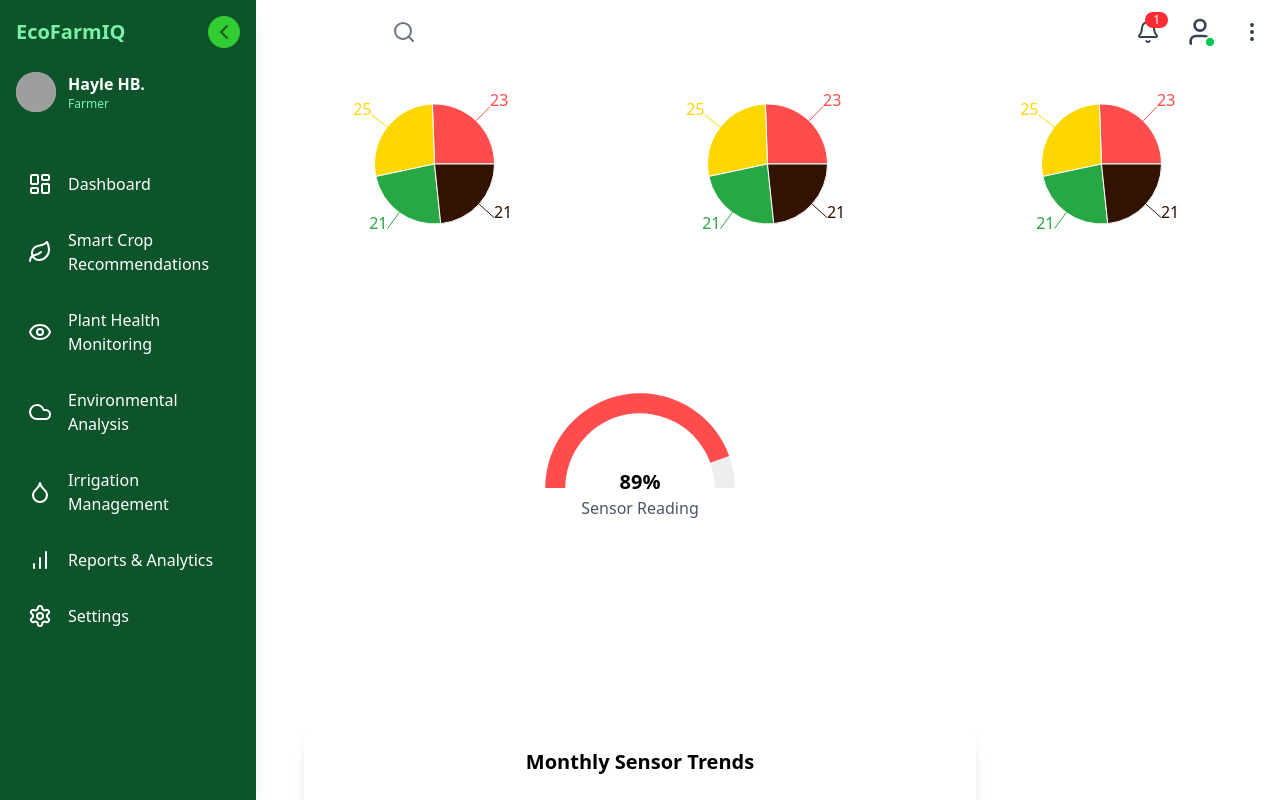
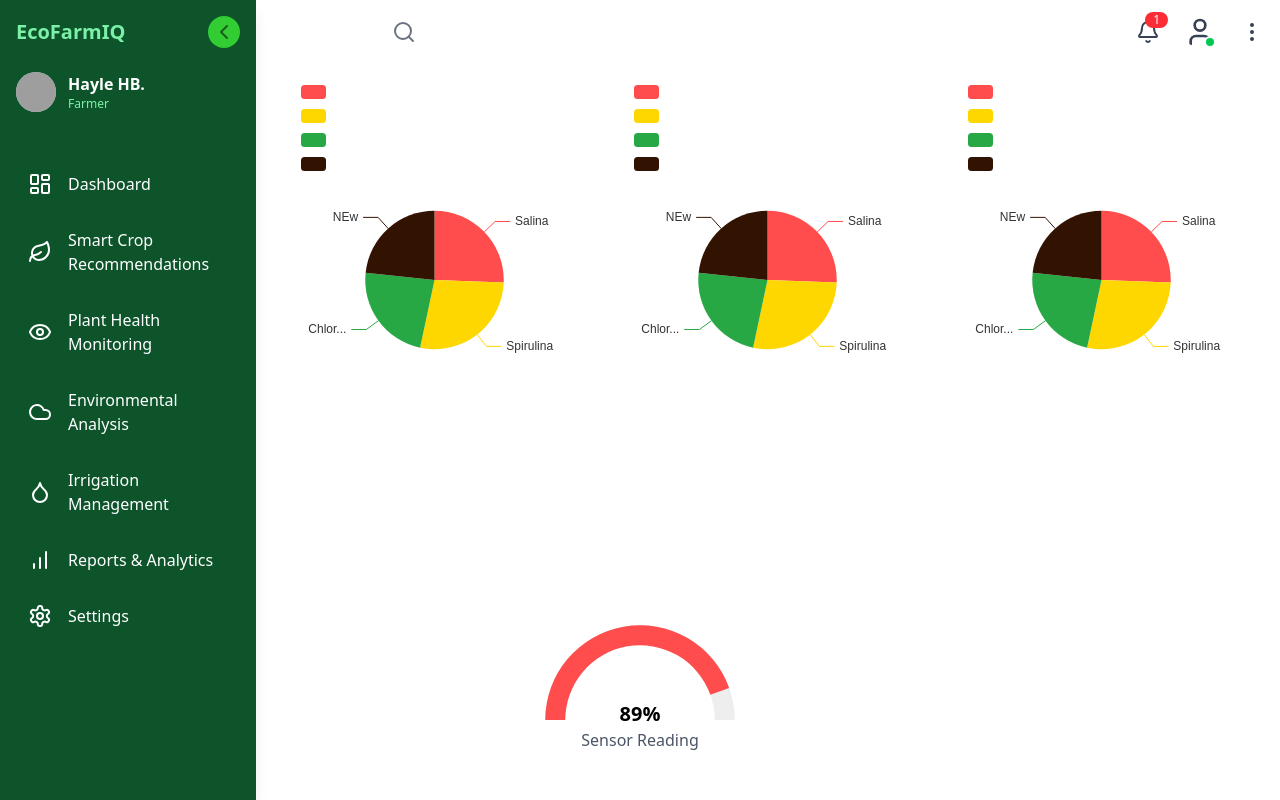
Before and after one commit to Hayle-HB/EcoFarmIQ, a React app: page / in a window 1280 px wide. Shown: the top 800 px of the page. Built offline with nearby package versions, Linux system fonts and the light colour scheme; grey boxes are pictures that could not be loaded; the HTML template or start-up script is replaced by a standard one.

Commit message:
side bar message is added

```diff
--- a/src/App.jsx
+++ b/src/App.jsx
@@ -11,6 +11,7 @@
 import { useSelector, useDispatch } from "react-redux";
 import { toggleSidebar } from "../src/features/sidebar/sidebarSlice.js";
 import PrivacyCard from "./components/PrivacyCard/PrivacyCard.jsx";
+import PieChartUsage from "./components/PieChart/PieChartUsage.jsx";
 const App = () => {
   const isOpen = useSelector((state) => state.sidebar.isOpen);
   const dispatch = useDispatch();
@@ -40,9 +41,10 @@
   return (
     <>
       <div className="">
-        <Sidebar />
+         <Sidebar />
+          <DashBoard />
         <PieChartDashboard />
-        <DashBoard />
+
         <GaugeChartUsage />
         <LineChartUsage />
         <BarChartUsage />
@@ -61,8 +63,12 @@
         </div>
         <PrivacyCard />
       </div>
+      {/* {/* <PieChartUsage/> */}
     </>
   );
 };
 
+
+
+
 export default App;
--- a/src/components/PieChart/PieChart.jsx
+++ b/src/components/PieChart/PieChart.jsx
@@ -1,33 +1,58 @@
+// components/PieChart.js
 import React from "react";
-import { PieChart, Pie, Cell, ResponsiveContainer } from "recharts";
+import ReactECharts from "echarts-for-react";
 
-const CustomPieChart = ({
-  data,
-  dataKey,
-  nameKey,
-  width = "100%",
-  height = 200,
+const PieChart = ({
+  title = "Pie Chart",
+  subtext = "",
+  data = [],
   colors = [],
+  legendPosition = "left",
+  radius = "50%",
+  height = "400px",
 }) => {
+  const option = {
+    title: {
+      text: title,
+      subtext: subtext,
+      left: "center",
+      textStyle: {
+        color: "#fff", // Ensures compatibility with dark mode
+      },
+    },
+    tooltip: {
+      trigger: "item",
+    },
+    legend: {
+      orient: "vertical",
+      left: legendPosition,
+      textStyle: {
+        color: "#fff", // Dark mode support
+      },
+    },
+    series: [
+      {
+        name: title,
+        type: "pie",
+        radius: radius,
+        data: data,
+        emphasis: {
+          itemStyle: {
+            shadowBlur: 10,
+            shadowOffsetX: 0,
+            shadowColor: "rgba(0, 0, 0, 0.5)",
+          },
+        },
+      },
+    ],
+    color: colors.length > 0 ? colors : undefined,
+  };
+
   return (
-    <ResponsiveContainer width={width} height={height}>
-      <PieChart>
-        <Pie
-          data={data}
-          dataKey={dataKey}
-          nameKey={nameKey}
-          cx="50%"
-          cy="50%"
-          outerRadius={60}
-          label
-        >
-          {data.map((entry, index) => (
-            <Cell key={`cell-${index}`} fill={colors[index] || "#8884d8"} />
-          ))}
-        </Pie>
-      </PieChart>
-    </ResponsiveContainer>
+    <div className="w-full max-w-lg p-4 bg-white /*dark:bg-gray-900 shadow-md*/  rounded-2xl">
+      <ReactECharts option={option} style={{ height: height }} />
+    </div>
   );
 };
 
-export default CustomPieChart;
+export default PieChart;
--- /dev/null
+++ b/src/components/PieChart/PieChartUsage.jsx
@@ -0,0 +1,32 @@
+// pages/PieChartUsage.js
+import React from "react";
+import PieChart from "./PieChart";
+
+const PieChartUsage = () => {
+  const sampleData = [
+    { value: 1048, name: "Search Engine" },
+    { value: 735, name: "Direct" },
+    { value: 580, name: "Email" },
+    { value: 484, name: "Union Ads" },
+    { value: 300, name: "Video Ads" },
+  ];
+
+  return (
+    <div className="flex flex-col items-center justify-center min-h-screen bg-gray-100 dark:bg-gray-800 p-6">
+      <h2 className="text-3xl font-bold text-gray-800 dark:text-white mb-4">
+        Website Traffic Sources
+      </h2>
+      <PieChart
+        title="Website Traffic"
+        subtext="Data from analytics"
+        data={sampleData}
+        colors={["#5470c6", "#91cc75", "#fac858", "#ee6666", "#73c0de"]}
+        legendPosition="right"
+        radius="60%"
+        height="450px"
+      />
+    </div>
+  );
+};
+
+export default PieChartUsage;
```
